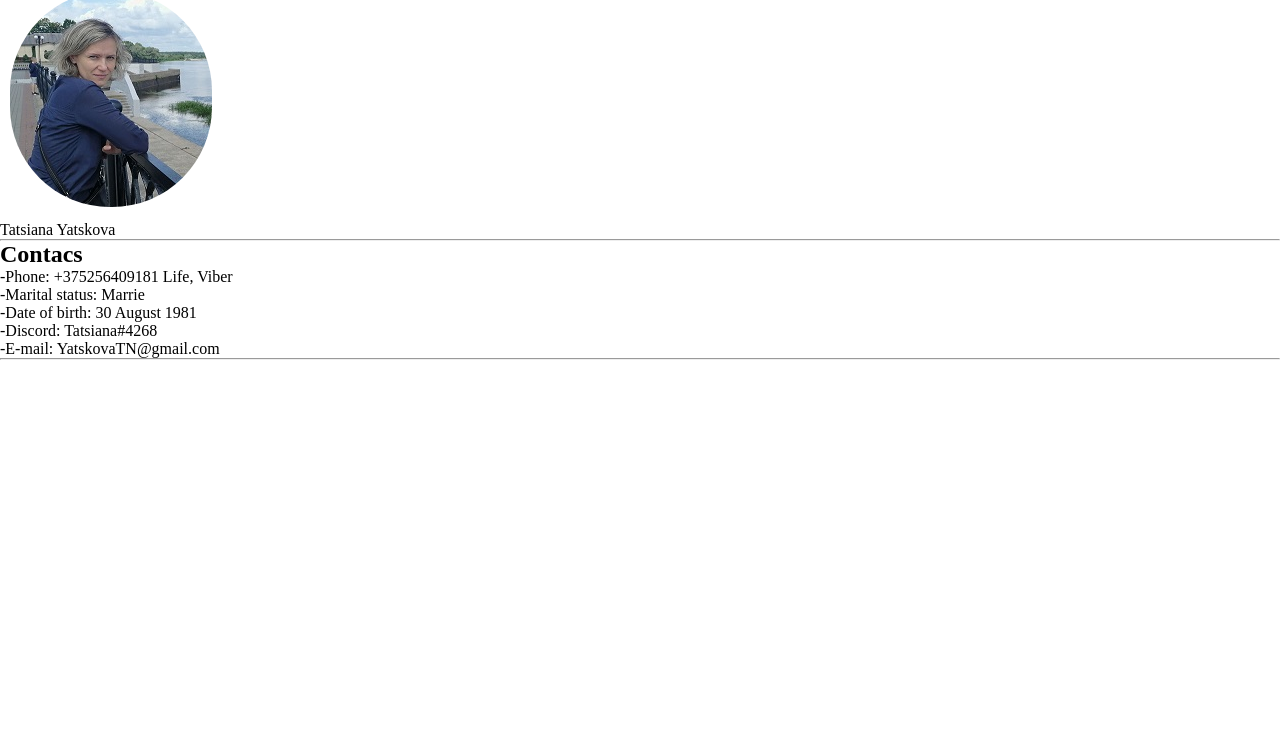
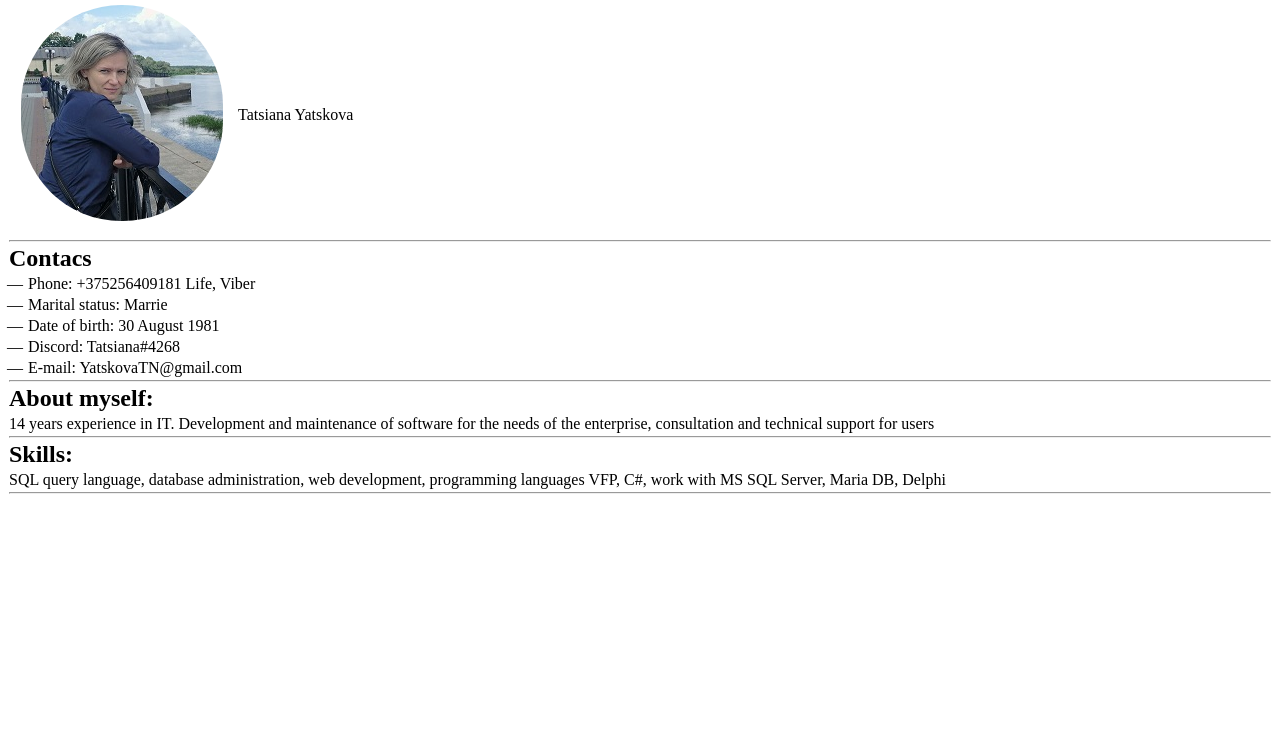
Before and after one commit to YatskovaTatsiana/rsschool-cv, a plain HTML site: page index.html in a window 1280 px wide. Shown: the part 58-800 px from the top of the page. Drawn offline with Linux system fonts and the light colour scheme.

Commit message:
feat: update content index.html CV3

```diff
--- a/index.html
+++ b/index.html
@@ -11,12 +11,12 @@
 <body>
     <h1 class="chapter">RsSchool-cv-html</h1>
     <hr>
-    <p>
-        <img src="img/my_photo.jpg" alt="Photo" class="chapter_photo">
-        <div class="chapter_fio">
-            <p>Tatsiana Yatskova</p>
-        </div>
-    </p>
+    <table>
+        <tr  align="left" valign="middle">
+         <td><img src="img/my_photo.jpg" alt="Photo" class="chapter_photo"></td>
+         <td><span>Tatsiana Yatskova</span></td>
+        </tr>
+    </table>
     <hr>
     <h2>Contacs</h2>
     <ul>
@@ -27,6 +27,14 @@
         <li>E-mail: YatskovaTN@gmail.com</li>
     </ul>
     <hr>
+    <h2>About myself:</h2>
+        <p>14 years experience in IT. Development and maintenance of software
+            for the needs of the enterprise, consultation and technical support for users</p>
+    <hr>
+    <h2>Skills:</h2>
+        <p>SQL query language, database administration, web development, programming languages
+           VFP, C#, work with MS SQL Server, Maria DB, Delphi</p>
+    <hr>
 <footer>
 
 </footer>
--- a/style.css
+++ b/style.css
@@ -1,12 +1,7 @@
 *{
     box-sizing: border-box;
-    margin: 0;
+    margin: 3px;
     padding: 0ch;
-}
-
-.container{
-    width: 1140px;
-    margin: 0 auto;
 }
 
 .chapter {
@@ -17,11 +12,14 @@
 .chapter_photo {
     border-radius: 100px; /* Радиус скругления */
     margin: 10px;
-    display: inline-block;
 }
-li {
-    list-style-type: none; /* Убираем маркеры у списка */
+
+ul {
+    list-style: none;
 }
-   li:before {
-    content: "-"; /* Добавляем в качестве маркера символ */
- }
+
+ul li:before {
+    content: "—";
+    position: relative;
+    left:-5px;
+}
```
